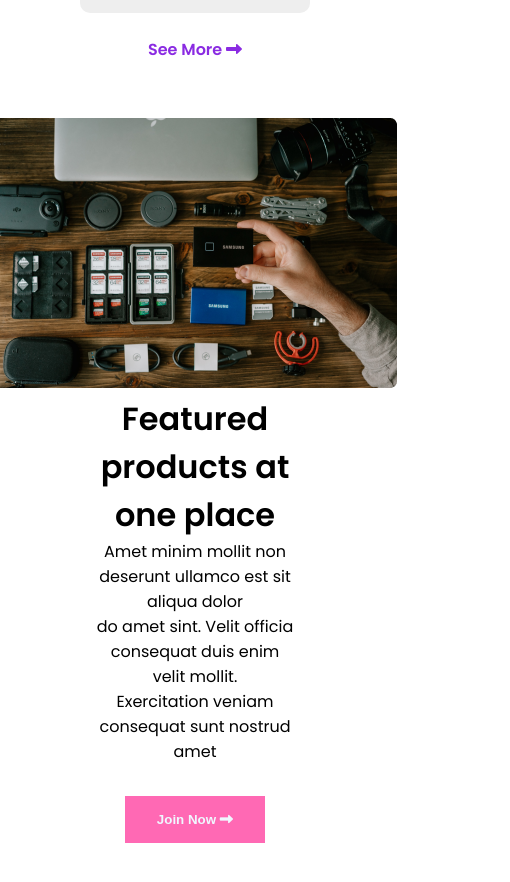
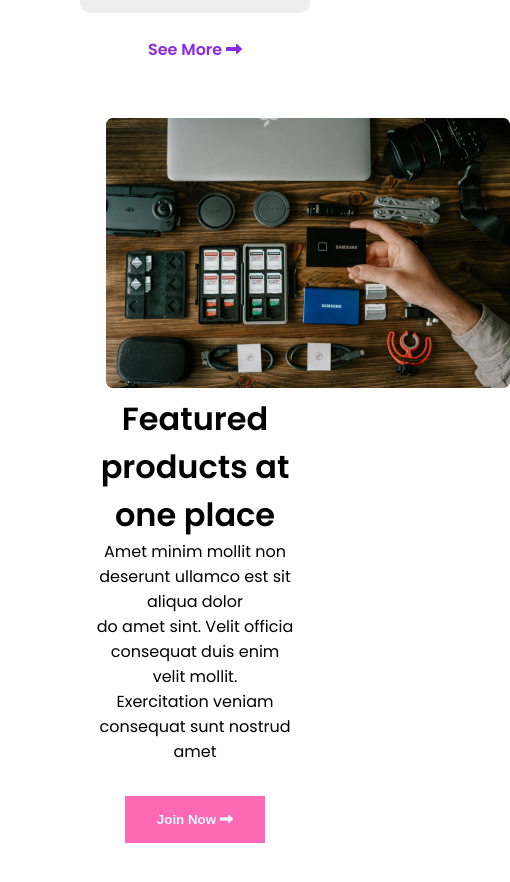
Before and after one commit to 01maruf/programming-hero-practice-task-6, a plain HTML site: page index.html in a window 390 px wide. Shown: the part 5429-6311 px from the top of the page, 510 px wide, since content can reach past the window. Drawn offline with Linux system fonts and the light colour scheme.

Commit message:
img align

```diff
--- a/style.css
+++ b/style.css
@@ -201,6 +201,10 @@ footer{
         flex-direction: column;
         text-align: center;
     }
+    .featured-img{
+        width: 90%;
+        margin: 0 auto;
+    }
     footer{
         max-width: auto;
     }
```
